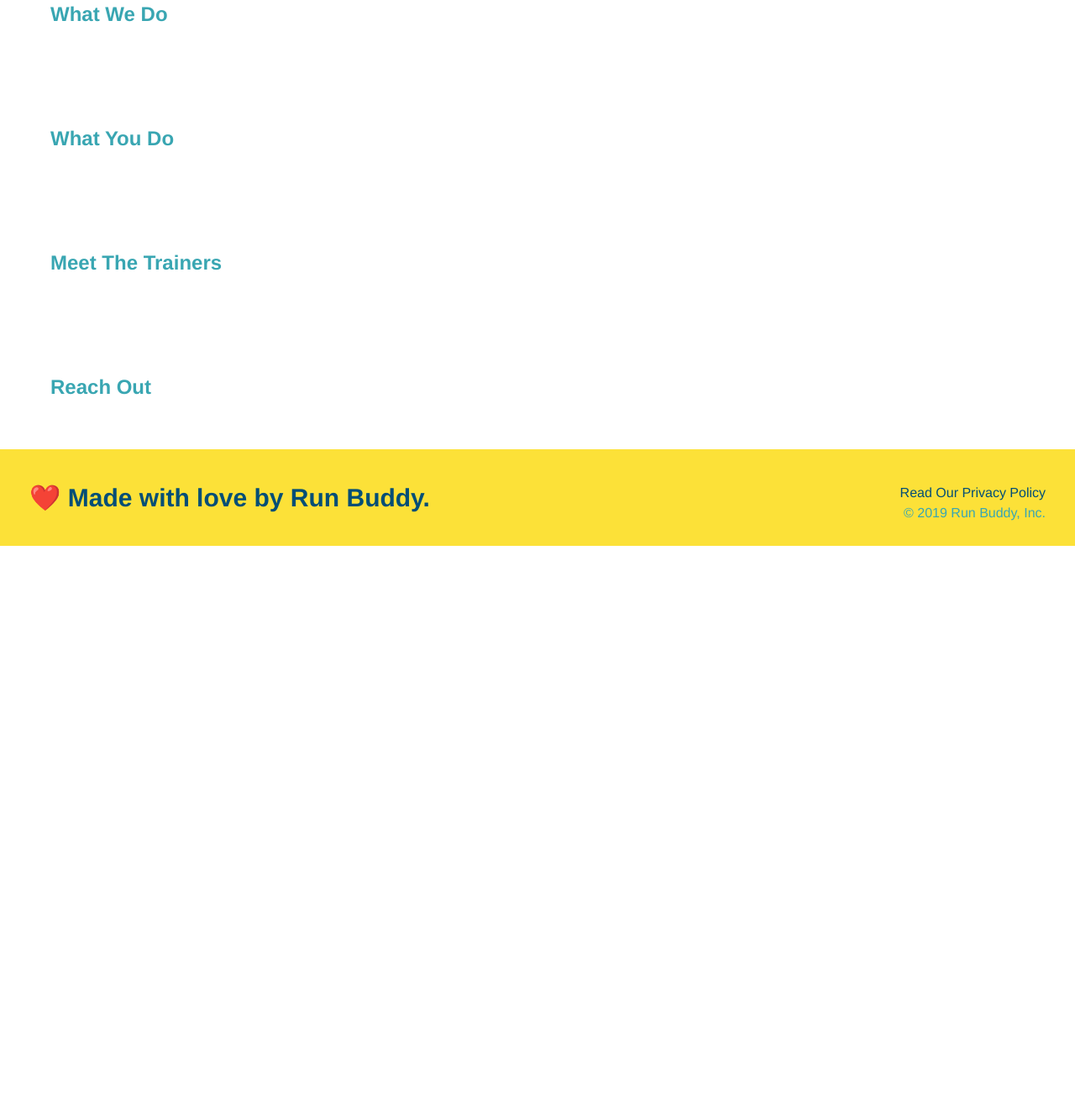
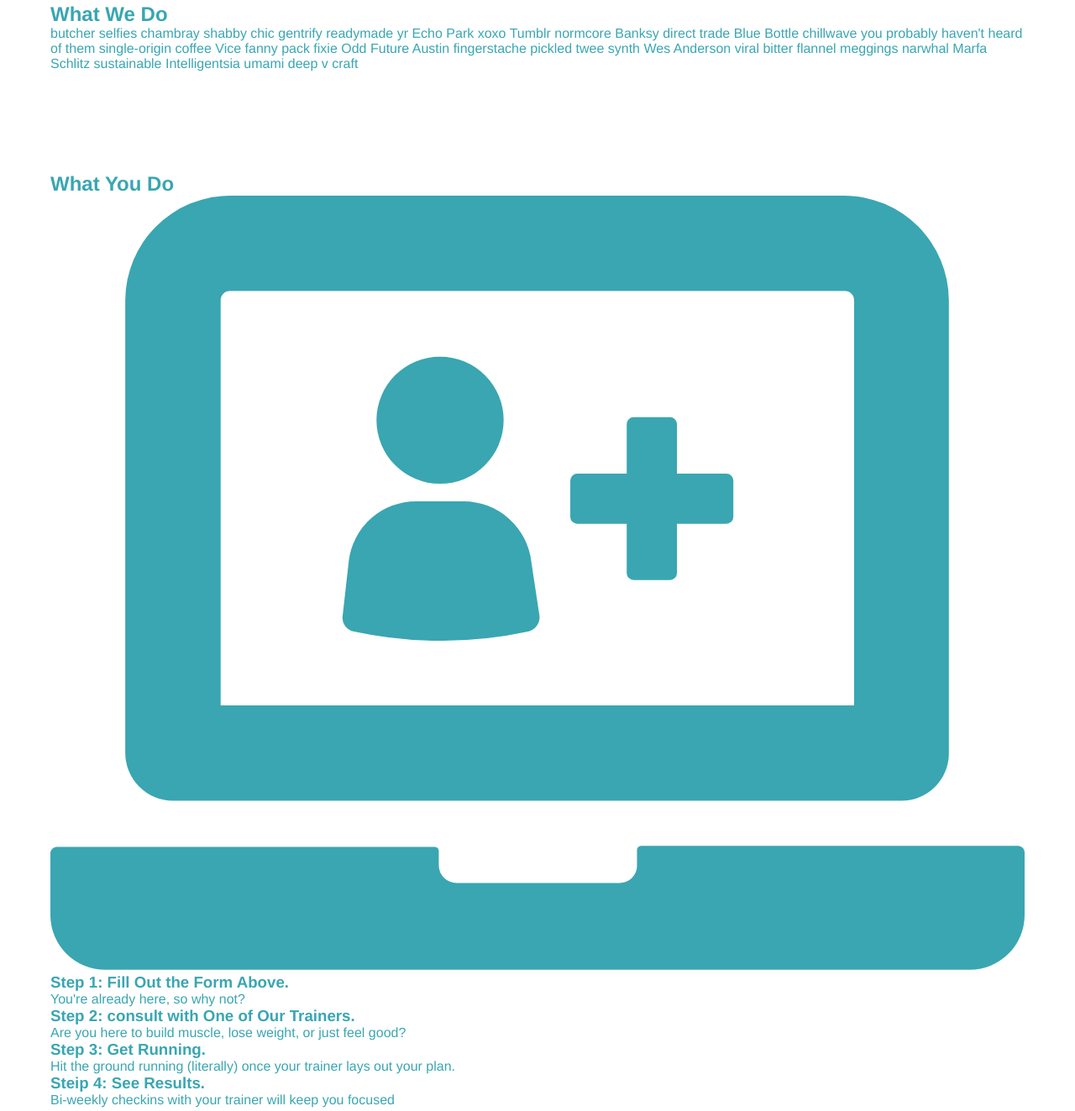
Before and after one commit to Jleimer/run-buddy, a plain HTML site: page index.html in a window 1280 px wide. Shown: the part 739-2062 px from the top of the page at 84% size. Before the commit the page ends 1389 px from the top, so only its background shows below. Drawn offline with Linux system fonts and the light colour scheme.

Commit message:
add what you do icons

```diff
--- a/index.html
+++ b/index.html
@@ -69,13 +69,37 @@
         </section>
 
         <!-- "what we do" section -->
-        <section>
+        <section id="what-we-do">
             <h2>What We Do</h2>
+            <p>
+                butcher selfies chambray shabby chic gentrify readymade yr Echo Park xoxo Tumblr normcore Banksy direct trade Blue Bottle chillwave you probably haven't heard of them single-origin coffee Vice fanny pack fixie Odd Future Austin fingerstache pickled twee synth Wes Anderson viral bitter flannel meggings narwhal Marfa Schlitz sustainable Intelligentsia umami deep v craft
+            </p>
         </section>
 
         <!-- "what you do" section -->
-        <section>
+        <section id="what-you-do">
             <h2>What You Do</h2>
+
+            <div>
+                <img src="./assets/images/step-1.svg" alt="" />
+                <h3>Step 1: Fill Out the Form Above.</h3>
+                <p>You're already here, so why not?</p>
+            </div>
+
+            <div>
+                <h3>Step 2: consult with One of Our Trainers.</h3>
+                <p>Are you here to build muscle, lose weight, or just feel good?</p>
+            </div>
+
+            <div>
+                <h3>Step 3: Get Running.</h3>
+                <p>Hit the ground running (literally) once your trainer lays out your plan.</p>
+            </div>
+
+            <div>
+                <h3>Steip 4: See Results.</h3>
+                <p>Bi-weekly checkins with your trainer will keep you focused</p>
+            </div>
         </section>
 
         <!-- "meet the trainers" -->
```
Also changed, not shown: assets/images/step-1.svg (added), assets/images/step-2.svg (added), assets/images/step-3.svg (added), assets/images/step-4.svg (added).
